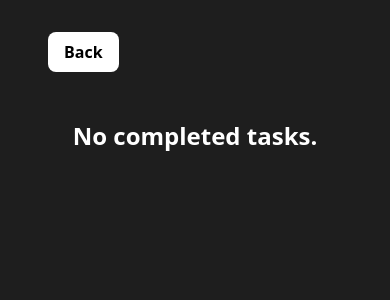
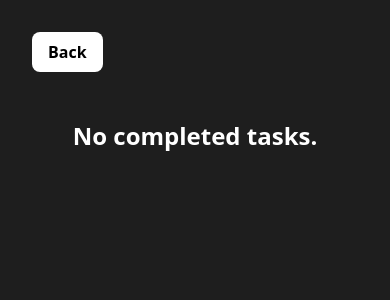
Before and after one commit to adheeb-vk/do, a Next.js app: page /completed in a window 390 px wide. Shown: the top 300 px of the page. Built offline with nearby package versions, Linux system fonts and the light colour scheme.

Commit message:
responsive finished

```diff
--- a/src/app/(web)/completed/page.jsx
+++ b/src/app/(web)/completed/page.jsx
@@ -52,11 +52,11 @@ const redo = (id) =>{
 }
 
   return (
-    <div className='px-12 py-8'>
+    <div className='px-12 py-8 max-[480px]:px-8'>
       <Link href={"/"} className='py-2 px-4 font-bold bg-white inline-block mb-4 text-black rounded-lg'>Back</Link>
       <div className='w-full flex justify-center items-center p-8 max-[520px]:px-0'>
         {completedTodos.length > 0 ?
-        <ul className='w-[70%] flex flex-col items-center gap-2 mx-auto'>
+        <ul className='w-[70%] max-[430px]:w-[90%] max-[380px]:w-full flex flex-col items-center gap-2 mx-auto'>
           {completedTodos?.map((completedTodo)=>{
             return(
               <li className='w-full flex items-center justify-between mb-6 border p-2 border-solid border-white' key={completedTodo.id}>
```
